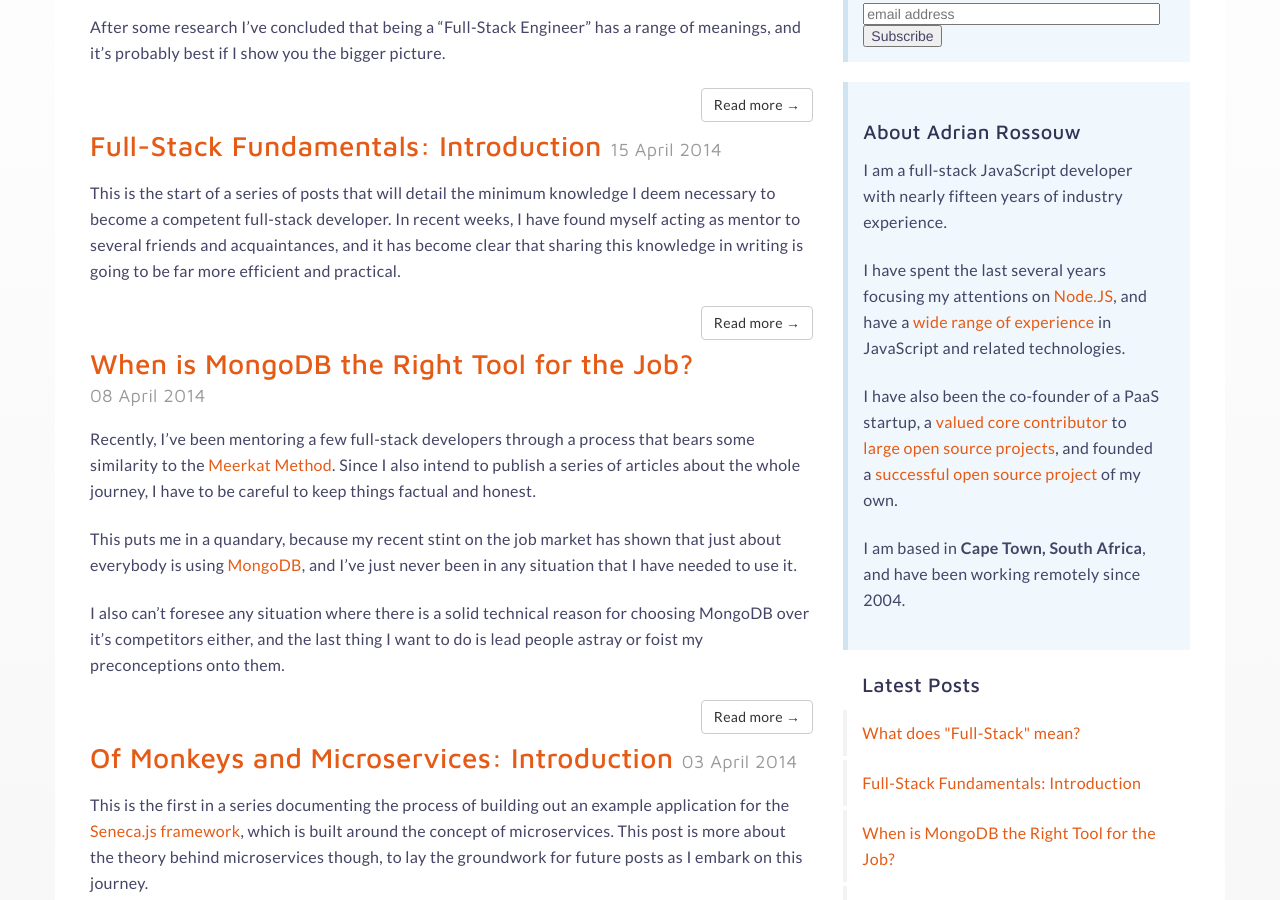
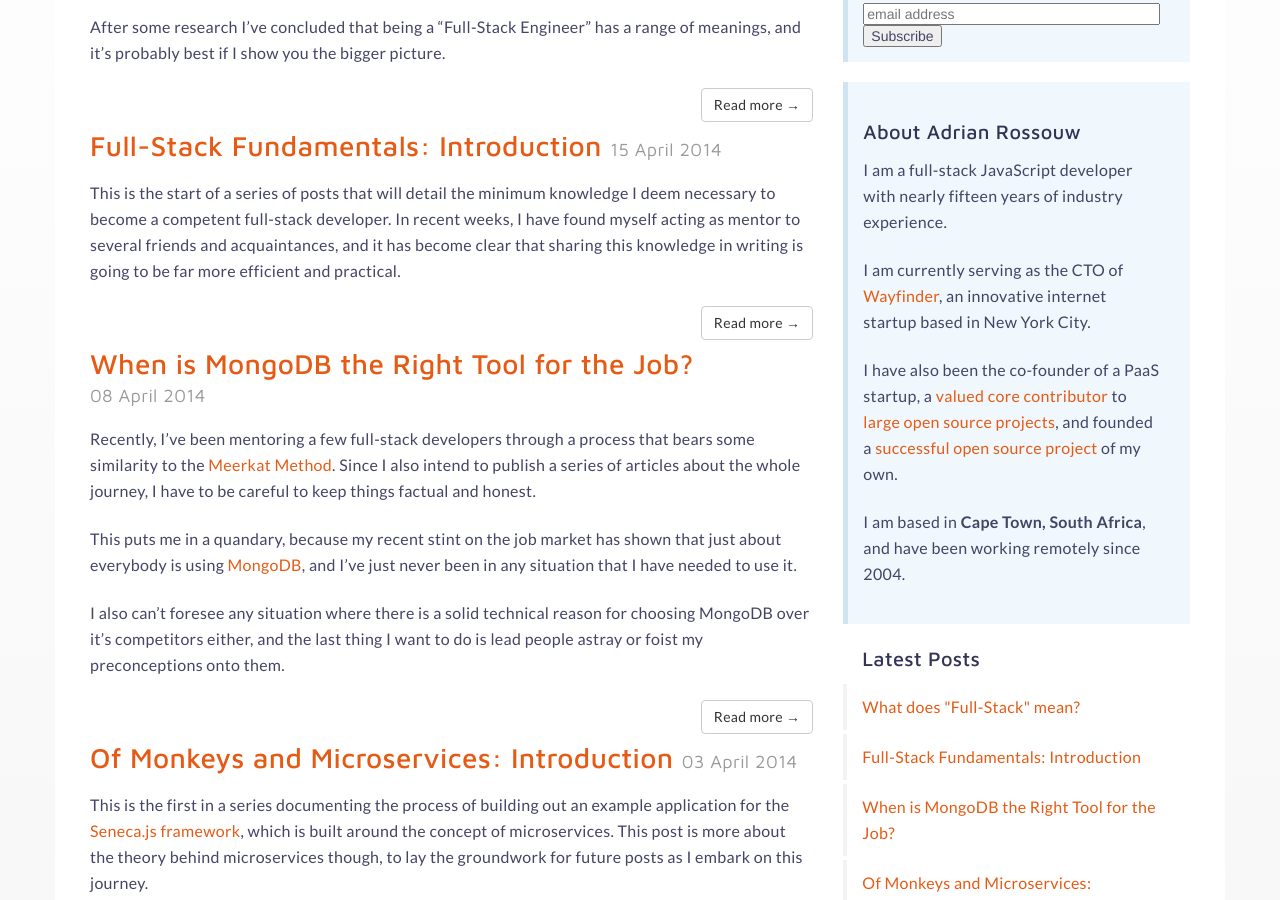
Before and after one commit to AdrianRossouw/daemon-co-za, a Jekyll site: the page built from index.html, in a window 1280 px wide and 900 px high, scrolled down 314 px. Built offline with Jekyll 4.4.1, drawn with Linux system fonts in a browser that asks for light colours; the list of posts is cut into pages by our own code; comment, search, counter and statistics services are not loaded.

Commit message:
add cto thing

```diff
--- a/_includes/about.md
+++ b/_includes/about.md
@@ -1,7 +1,6 @@
 I am a full-stack JavaScript developer with nearly fifteen years of industry experience.
 
-I have spent the last several years focusing my attentions on [Node.JS](http://nodejs.org), and have a [wide range of
-experience]({{site.baseurl}}portfolio) in JavaScript and related technologies.
+I am currently serving as the CTO of [Wayfinder](http://wayfinder.co), an innovative internet startup based in New York City.
 
 I have also been the co-founder of a PaaS startup, a [valued core contributor](https://drupal.org/node/956624) to
 [large open source projects](http://drupal.org), and founded a [successful open source project](http://aegirproject.org) of my own.
```
